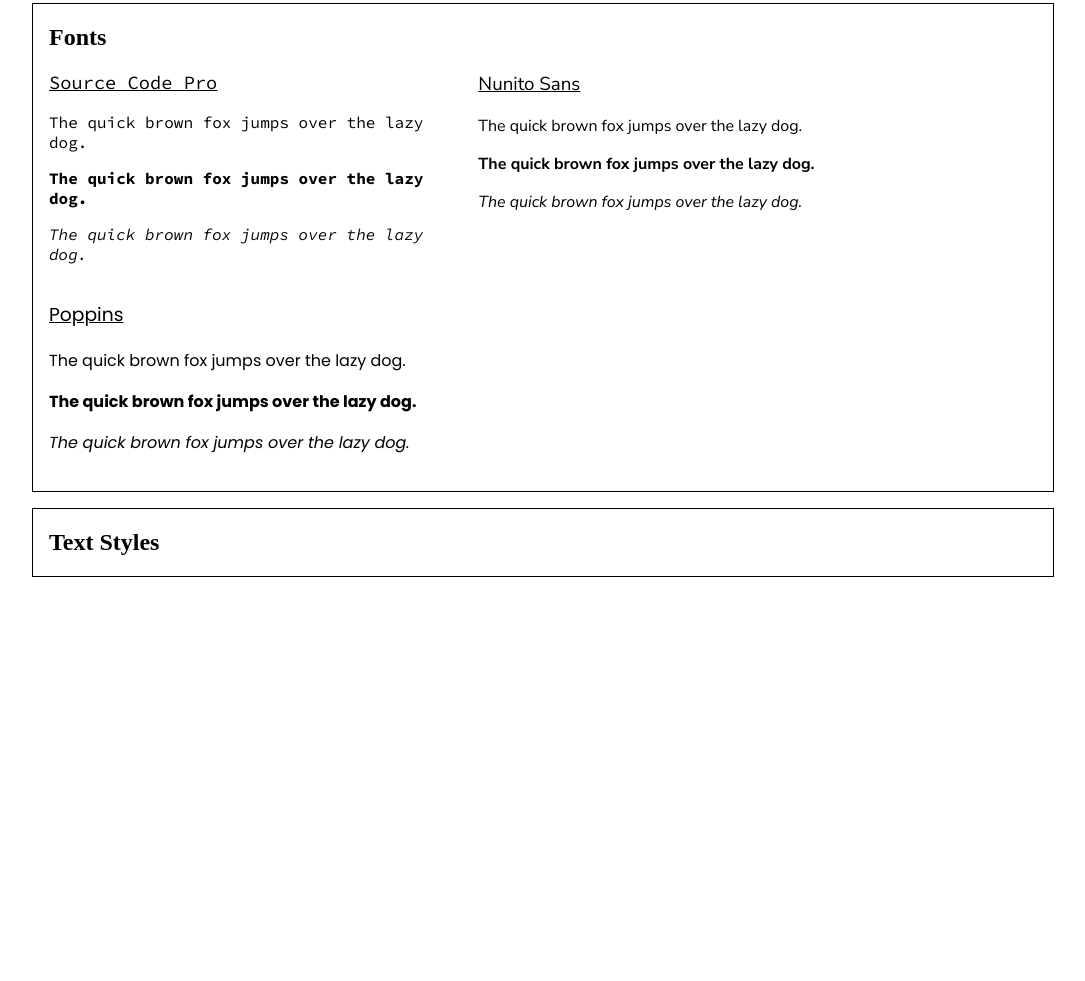
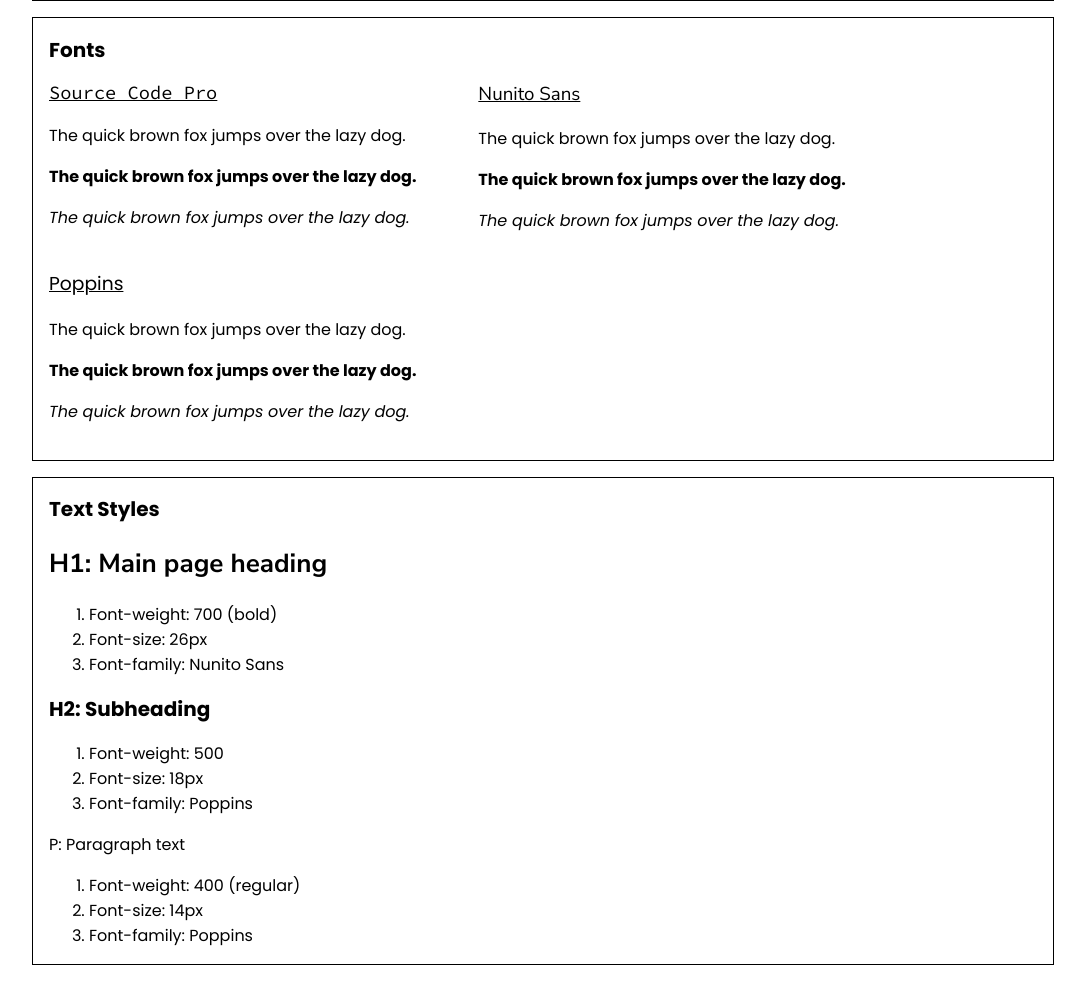
Before and after one commit to ruhnert/styleguide, a plain HTML site: page index.html in a window 1280 px wide. Shown: the part 410-1391 px from the top of the page, without its empty margins (40-1125 px from the left). Before the commit the page ends 1003 px from the top, so only its background shows below. Drawn offline with Linux system fonts and the light colour scheme.

Commit message:
Finalize project

```diff
--- a/index.html
+++ b/index.html
@@ -65,6 +65,32 @@
 
     <section class="section">
       <h2>Text Styles</h2>
+
+      <div class="styles" id="style1">
+        <h1>H1: Main page heading</h1>
+        <ol>
+          <li>Font-weight: 700 (bold)</li>
+          <li>Font-size: 26px</li>
+          <li>Font-family: Nunito Sans</li>
+        </ol>
+      </div>
+      <div class="styles" id="style2">
+        <h2>H2: Subheading</h2>
+        <ol>
+          <li>Font-weight: 500</li>
+          <li>Font-size: 18px</li>
+          <li>Font-family: Poppins
+          </li>
+        </ol>
+      </div>
+      <div class="styles" id="style3">
+        <p>P: Paragraph text</p>
+        <ol>
+          <li>Font-weight: 400 (regular)</li>
+          <li>Font-size: 14px</li>
+          <li>Font-family: Poppins</li>
+        </ol>
+      </div>
     </section>
 
 
--- a/styles.css
+++ b/styles.css
@@ -1,8 +1,25 @@
 body {
-  padding: 0 4rem;
+padding: 0 4rem;
 
+}
 
+h1 {
+  font-size: 26px;
+  font-family: 'Nunito Sans';
 
+}
+
+h2 {
+  font-size: 20px;
+  font-family: 'Poppins';
+}
+
+p {
+  /* font-family: 'Poppins';   */
+}
+
+li {
+  /* font-family: 'Poppins';   */
 }
 
 h3 {
@@ -53,6 +70,10 @@
   vertical-align: text-top;
 }
 
+.styles li, p {
+    font-family: 'Poppins';
+}
+
 #color1 {
   background-color: #2d5dcc;
   color: white;
```
